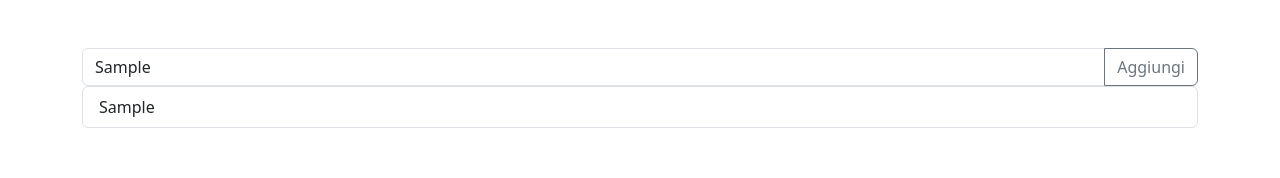
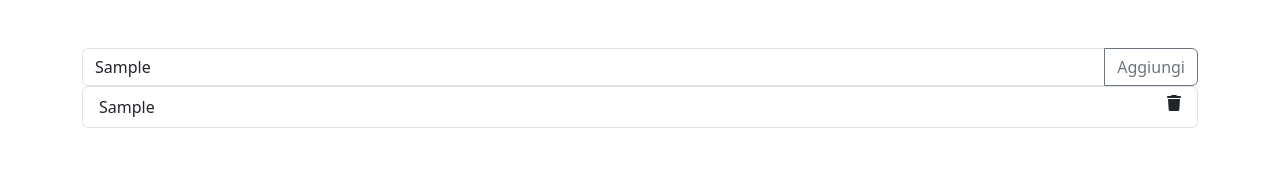
Before and after one commit to Stefanospedicato/react-form, a React (Vite) app: page / in a window 1280 px wide. Both pictures are taken after typing "Sample" into the empty fields and a click on the button "Aggiungi". Shown: the top 178 px of the page. Built offline with nearby package versions, Linux system fonts and the light colour scheme.

Commit message:
feat: add trash icon on my list item

```diff
--- a/src/assets/components/Form.jsx
+++ b/src/assets/components/Form.jsx
@@ -8,7 +8,7 @@ const Form = () => {
 
   const handlerSubmit = (e) => {
     e.preventDefault();
-    setMyList([newTask, ...myList]);
+    setMyList([newTask, ...myList]); // Corretto: aggiornare myList invece di list
   };
 
   return (
@@ -28,9 +28,13 @@ const Form = () => {
             </button>
           </div>
           <ul className="list-group">
-            {myList.map((listItem, index) => (
-              <li key={index} className="list-group-item">
-                {listItem}
+            {myList.map((task, index) => (
+              <li
+                key={index}
+                className="list-group-item  d-flex justify-content-between"
+              >
+                {task}
+                <i class="fa-solid fa-trash"></i>
               </li>
             ))}
           </ul>
```
